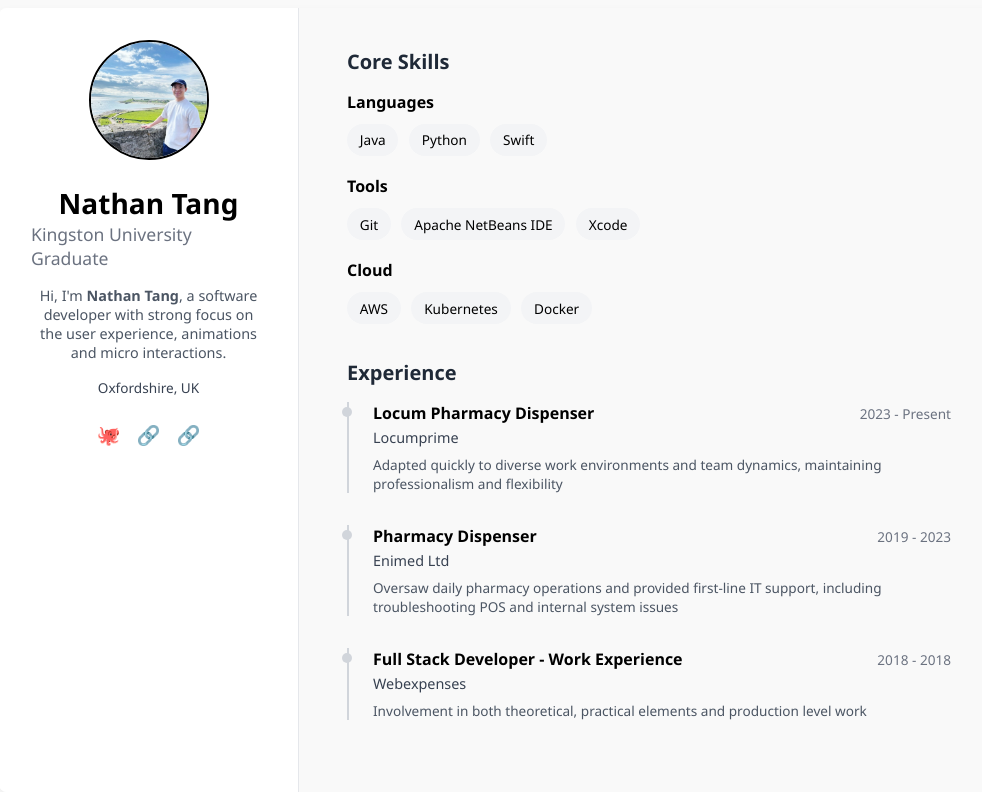
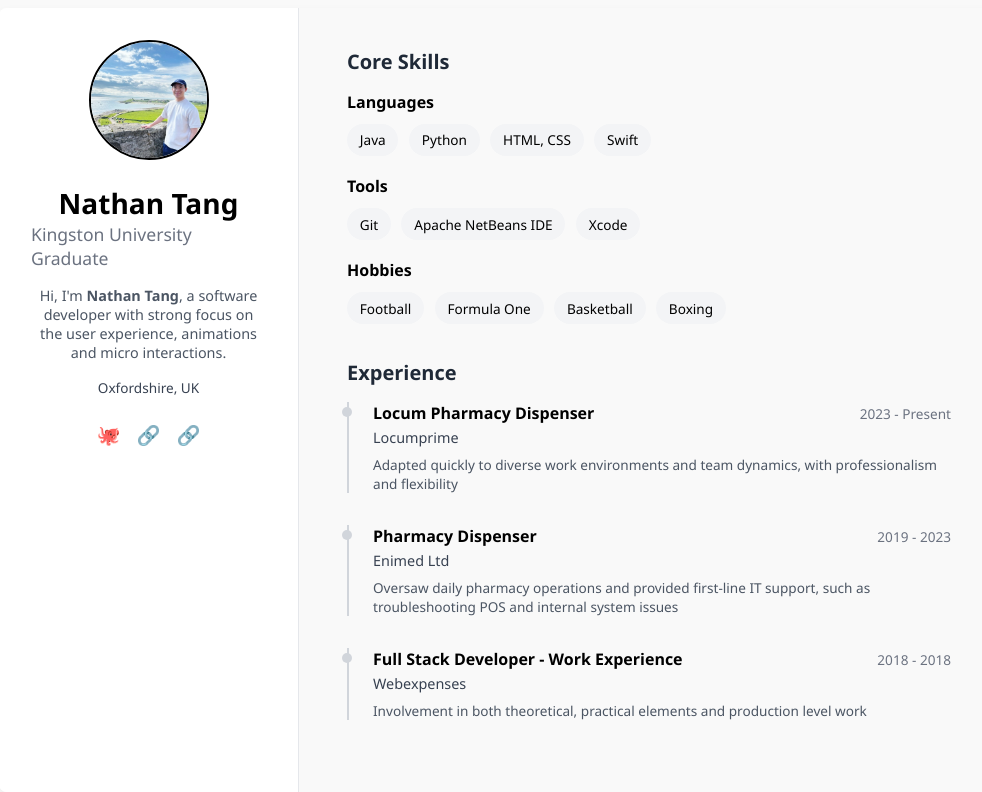
Before and after one commit to nathantang27/portfolio, a plain HTML site: page index.html in a window 1280 px wide. Shown: the whole page, without its empty margins (141-1123 px from the left). Drawn offline with Linux system fonts and the light colour scheme.

Commit message:
Minor changes to .html file content

```diff
--- a/index.html
+++ b/index.html
@@ -4,7 +4,7 @@
 <head>
   <meta charset="UTF-8">
   <meta name="viewport" content="width=device-width, initial-scale=1.0">
-  <title>Nathan Tang - Portfolio</title>
+  <title>Nathan Tang | Portfolio</title>
   <link rel="stylesheet" href="style.css">
 </head>
 
@@ -30,6 +30,7 @@
           <h4>Languages</h4>
           <span class="skill">Java</span>
           <span class="skill">Python</span>
+          <span class="skill">HTML, CSS</span>
           <span class="skill">Swift</span>
         </div>
         <div class="skill-group">
@@ -39,10 +40,11 @@
           <span class="skill">Xcode</span>
         </div>
         <div class="skill-group">
-          <h4>Cloud</h4>
-          <span class="skill">AWS</span>
-          <span class="skill">Kubernetes</span>
-          <span class="skill">Docker</span>
+          <h4>Hobbies</h4>
+          <span class="skill">Football</span>
+          <span class="skill">Formula One</span>
+          <span class="skill">Basketball</span>
+          <span class="skill">Boxing</span>
         </div>
       </section>
 
@@ -54,7 +56,7 @@
             <span class="date">2023 - Present</span>
           </div>
           <span class="company">Locumprime</span>
-          <p class="description">Adapted quickly to diverse work environments and team dynamics, maintaining professionalism and flexibility</p>
+          <p class="description">Adapted quickly to diverse work environments and team dynamics, with professionalism and flexibility</p>
         </div>
 
         <div class="job">
@@ -63,7 +65,7 @@
             <span class="date">2019 - 2023</span>
           </div>
           <span class="company">Enimed Ltd</span>
-          <p class="description">Oversaw daily pharmacy operations and provided first-line IT support, including troubleshooting POS and internal system issues</p>
+          <p class="description">Oversaw daily pharmacy operations and provided first-line IT support, such as troubleshooting POS and internal system issues</p>
         </div>
 
         <div class="job">
```
